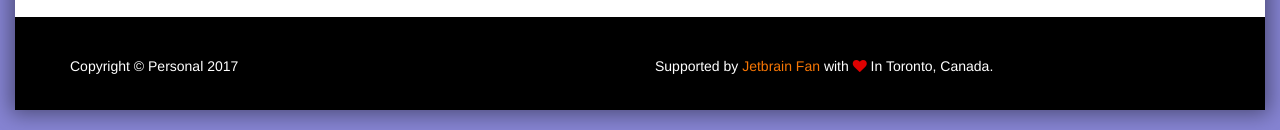
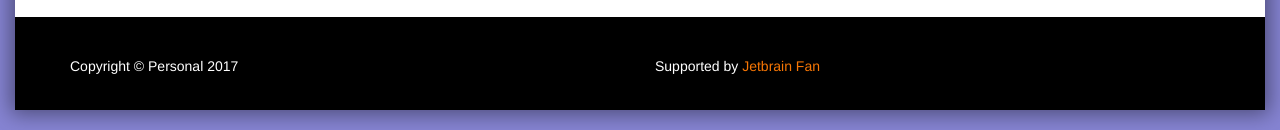
Before and after one commit to KamikiRaichi/KamikiRaichi.github.io, a plain HTML site: page index.html in a window 1280 px wide. Shown: the part 1267-1397 px from the top of the page. Drawn offline with nearby package versions, Linux system fonts and the light colour scheme; some icons are missing.

Commit message:
Update index.html

```diff
--- a/index.html
+++ b/index.html
@@ -275,7 +275,7 @@
                         <p class="black">Copyright &copy; Personal 2017</p>
                     </div>
                     <div class="col-lg-6">
-                        <p class="black">Supported by <a href="https://github.com/wasdwasdwa" target="_blank">Jetbrain Fan</a> with <i class="fa fa-heart" style="color:#DF0101;"></i> In Toronto, Canada. </p>
+                        <p class="black">Supported by <a href="https://github.com/wasdwasdwa" target="_blank">Jetbrain Fan</a>  </p>
                     </div>
                 </div>
             </div>
```
